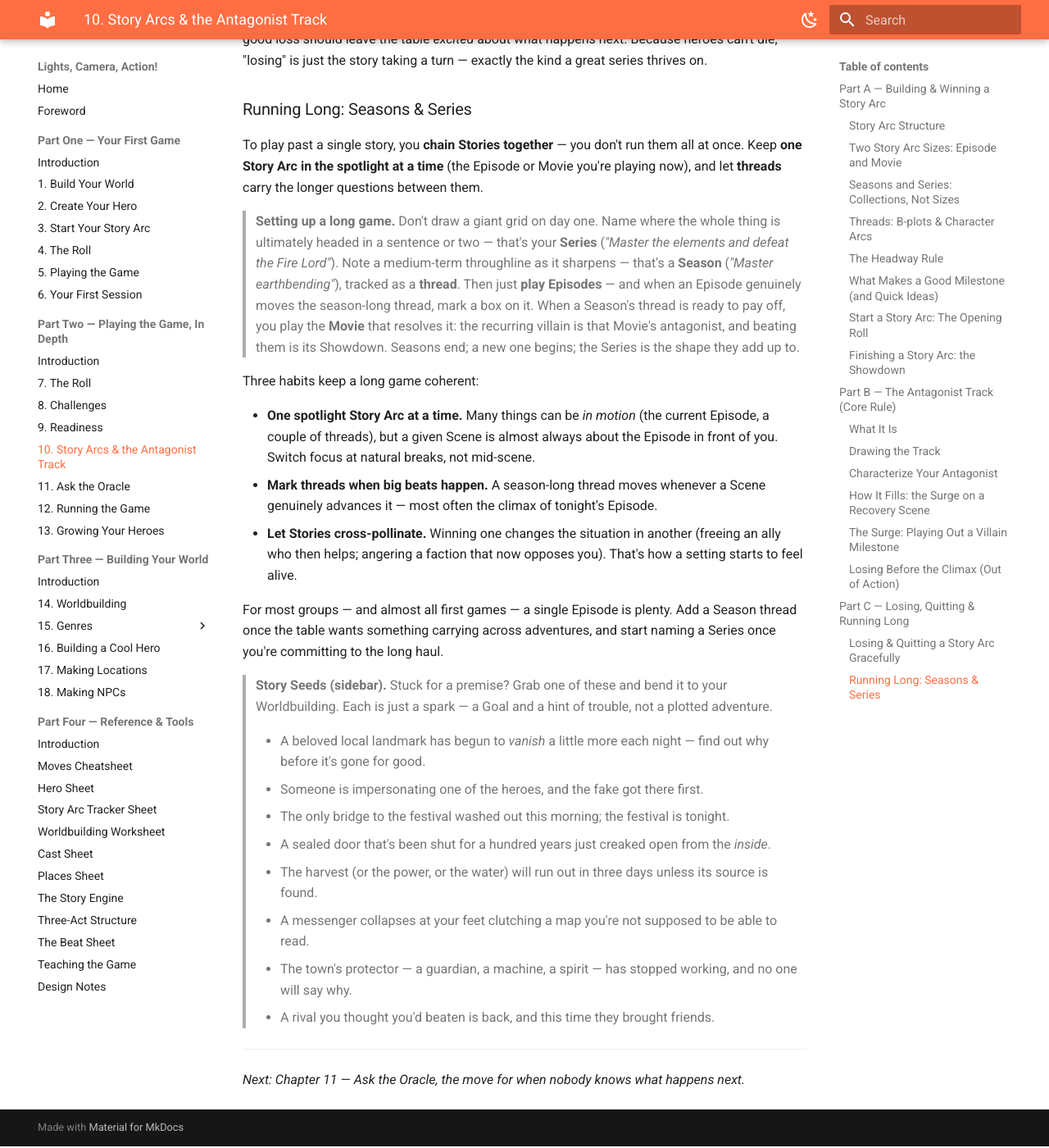
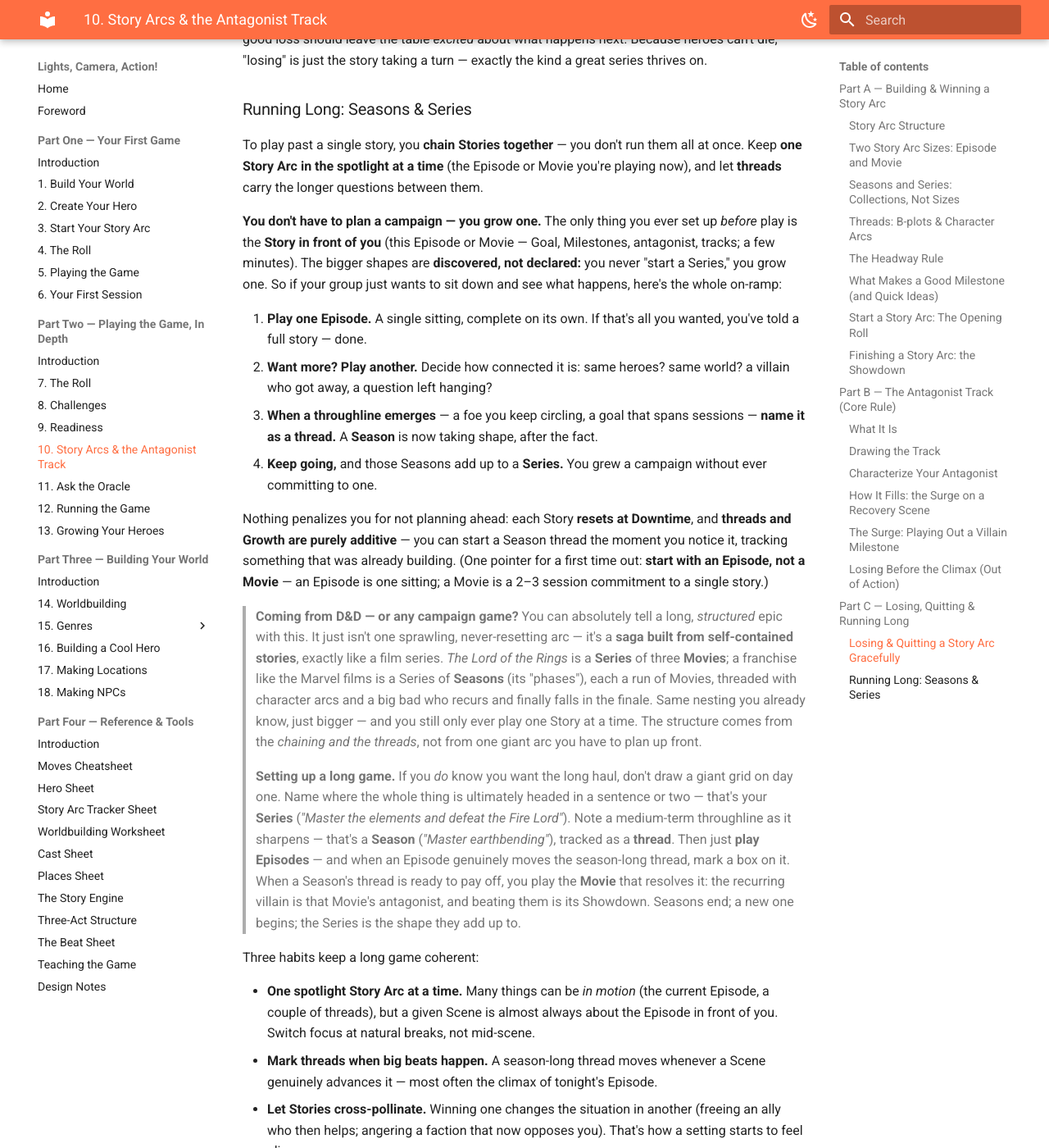
Before and after one commit to Ian-Hitt/amazing-forge, an MkDocs documentation site: the page built from docs/part-two/10-story-arcs-and-the-antagonist-track.md, in a window 1280 px wide and 1400 px high, scrolled down 7898 px. Shown: the whole window at 82% size. Built offline with MkDocs 1.6.1 and Material for MkDocs 9.7.7, drawn with Linux system fonts in a browser that asks for light colours.

Commit message:
Add "grow a campaign, don't plan one" on-ramp + D&D/saga welcome
Ch 10 Running Long: lead with the emergent on-ramp — you only ever set
up the Story in front of you; Seasons/Series are discovered, not declared
(play an Episode, want more, name a thread when a throughline emerges,
and a Series is what it adds up to). Plus a "Coming from D&D / any
campaign game?" callout framing a long structured epic as a film-style
saga (LOTR = a Series of Movies; the MCU = Seasons of Movies), reframing
the "Setting up a long game" note as the opt-in for groups that do plan
ahead. Light Part One pointer (Ch 5) at the first "what now?" moment.

Co-Authored-By: Claude Opus 4.8 (1M context) <noreply@anthropic.com>

```diff
--- a/docs/part-two/10-story-arcs-and-the-antagonist-track.md
+++ b/docs/part-two/10-story-arcs-and-the-antagonist-track.md
@@ -186,7 +186,18 @@ Then let that answer reshape your setting and spark the **next** Story Arc — d
 
 To play past a single story, you **chain Stories together** — you don't run them all at once. Keep **one Story Arc in the spotlight at a time** (the Episode or Movie you're playing now), and let **threads** carry the longer questions between them.
 
-> **Setting up a long game.** Don't draw a giant grid on day one. Name where the whole thing is ultimately headed in a sentence or two — that's your **Series** (*"Master the elements and defeat the Fire Lord"*). Note a medium-term throughline as it sharpens — that's a **Season** (*"Master earthbending"*), tracked as a **thread**. Then just **play Episodes** — and when an Episode genuinely moves the season-long thread, mark a box on it. When a Season's thread is ready to pay off, you play the **Movie** that resolves it: the recurring villain is that Movie's antagonist, and beating them is its Showdown. Seasons end; a new one begins; the Series is the shape they add up to.
+**You don't have to plan a campaign — you grow one.** The only thing you ever set up *before* play is the **Story in front of you** (this Episode or Movie — Goal, Milestones, antagonist, tracks; a few minutes). The bigger shapes are **discovered, not declared:** you never "start a Series," you grow one. So if your group just wants to sit down and see what happens, here's the whole on-ramp:
+
+1. **Play one Episode.** A single sitting, complete on its own. If that's all you wanted, you've told a full story — done.
+2. **Want more? Play another.** Decide how connected it is: same heroes? same world? a villain who got away, a question left hanging?
+3. **When a throughline emerges** — a foe you keep circling, a goal that spans sessions — **name it as a thread.** A **Season** is now taking shape, after the fact.
+4. **Keep going,** and those Seasons add up to a **Series.** You grew a campaign without ever committing to one.
+
+Nothing penalizes you for not planning ahead: each Story **resets at Downtime**, and **threads and Growth are purely additive** — you can start a Season thread the moment you notice it, tracking something that was already building. (One pointer for a first time out: **start with an Episode, not a Movie** — an Episode is one sitting; a Movie is a 2–3 session commitment to a single story.)
+
+> **Coming from D&D — or any campaign game?** You can absolutely tell a long, *structured* epic with this. It just isn't one sprawling, never-resetting arc — it's a **saga built from self-contained stories**, exactly like a film series. *The Lord of the Rings* is a **Series** of three **Movies**; a franchise like the Marvel films is a Series of **Seasons** (its "phases"), each a run of Movies, threaded with character arcs and a big bad who recurs and finally falls in the finale. Same nesting you already know, just bigger — and you still only ever play one Story at a time. The structure comes from the *chaining and the threads*, not from one giant arc you have to plan up front.
+
+> **Setting up a long game.** If you *do* know you want the long haul, don't draw a giant grid on day one. Name where the whole thing is ultimately headed in a sentence or two — that's your **Series** (*"Master the elements and defeat the Fire Lord"*). Note a medium-term throughline as it sharpens — that's a **Season** (*"Master earthbending"*), tracked as a **thread**. Then just **play Episodes** — and when an Episode genuinely moves the season-long thread, mark a box on it. When a Season's thread is ready to pay off, you play the **Movie** that resolves it: the recurring villain is that Movie's antagonist, and beating them is its Showdown. Seasons end; a new one begins; the Series is the shape they add up to.
 
 Three habits keep a long game coherent:
 
```
Also changed, not shown: docs/part-one/05-playing-the-game.md (+2 -0 lines).
